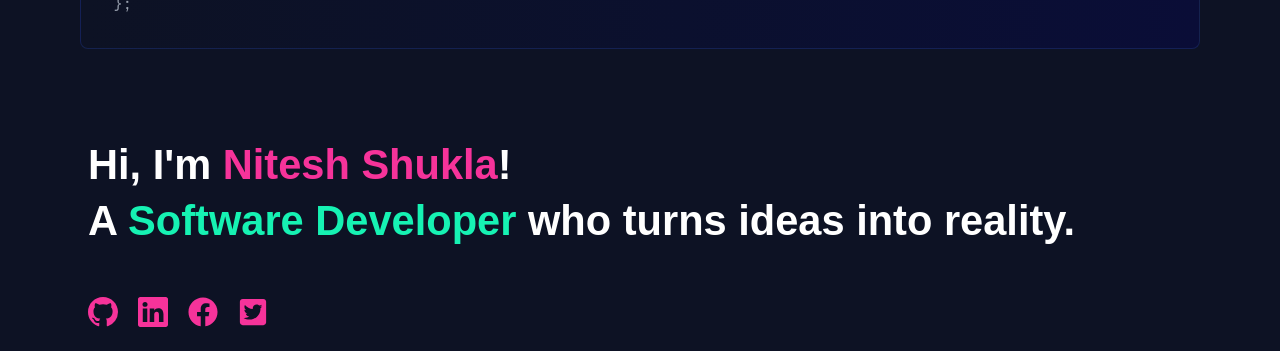
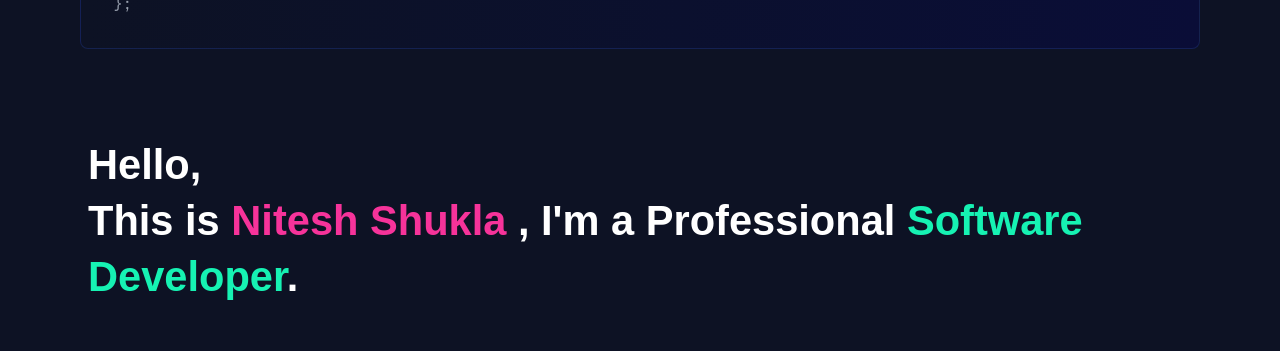
Before and after one commit to Nitesh-10-shukla/nitesh-portfolio, a Next.js app: page / in a window 1280 px wide. Shown: the part 1320-1671 px from the top of the page. Built offline with nearby package versions, Linux system fonts and the light colour scheme; no server answers.

Commit message:
change content

```diff
--- a/src/components/homepage/hero-section/HeroSection.tsx
+++ b/src/components/homepage/hero-section/HeroSection.tsx
@@ -23,9 +23,14 @@ function HeroSection() {
       <div className="grid grid-cols-1 items-start lg:grid-cols-2 lg:gap-12 gap-y-8">
         <div className="order-2 lg:order-1 flex flex-col items-start justify-center p-2 pb-20 md:pb-10 lg:pt-10">
           <h1 className="text-3xl font-bold leading-10 text-white md:font-extrabold lg:text-[2.6rem] lg:leading-[3.5rem]">
-            Hi, I'm <span className="text-pink-500">{personalData.name}</span>! <br />
-            A <span className="text-[#16f2b3]">{personalData.designation}</span> who turns ideas into reality.
+            Hello, <br />
+            This is {' '}
+            <span className=" text-pink-500">{personalData.name}</span>
+            {` , I'm a Professional `}
+            <span className=" text-[#16f2b3]">{personalData.designation}</span>
+            .
           </h1>
+
           <div className="my-12 flex items-center gap-5">
             <Link
               href={personalData.github}
```
